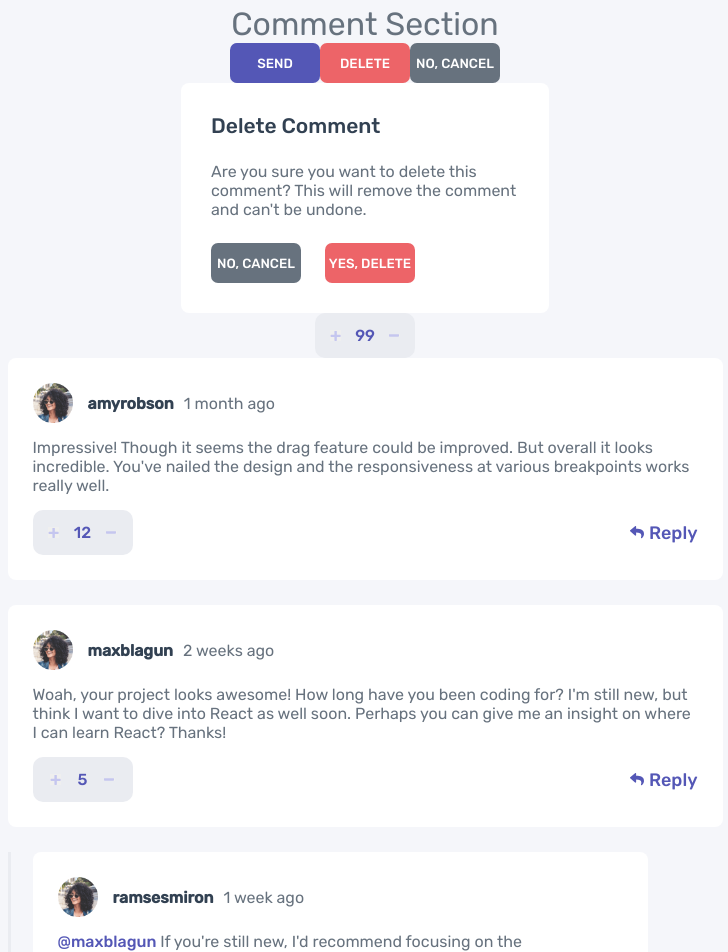
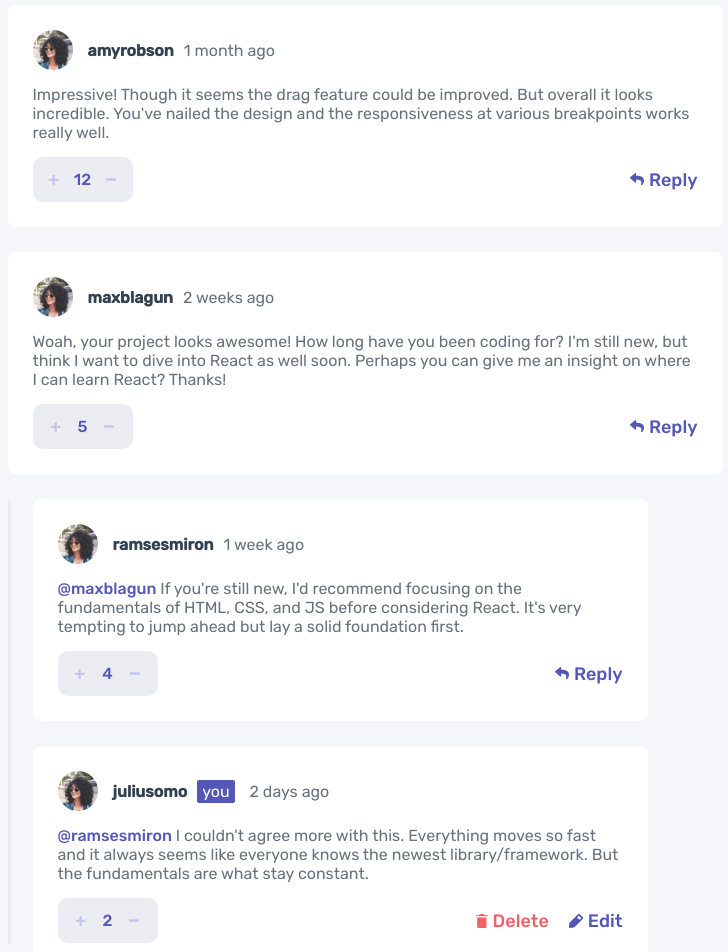
Before and after one commit to yan-batista/interactive-comment-section, a React (Vite) app: page / in a window 1280 px wide. Shown: the top 952 px of the page, without its empty margins (275-1003 px from the left). Built offline with nearby package versions, Linux system fonts and the light colour scheme.

Commit message:
modal state

```diff
--- a/src/App.tsx
+++ b/src/App.tsx
@@ -1,16 +1,16 @@
 import "./styles/GlobalStyle.scss";
 
 import Layout from "./components/Layout";
-import Button from "./components/Button";
+/* import Button from "./components/Button";
 import Modal from "./components/Modal";
 import Score from "./components/Score";
-/* import Comment from "./components/Comment"; */
+import Comment from "./components/Comment"; */
 import CommentList from "./components/Comment/CommentList";
 
 function App() {
   return (
     <Layout>
-      <h1>Comment Section</h1>
+      {/* <h1>Comment Section</h1>
       <div className="buttons">
         <Button text="send" type="primary" />
         <Button text="delete" type="warning" />
@@ -19,8 +19,8 @@ function App() {
       <Modal title="Delete Comment">
         <p>Are you sure you want to delete this comment? This will remove the comment and can't be undone.</p>
       </Modal>
+      <Score score={99} /> */}
 
-      <Score score={99} />
       <CommentList />
     </Layout>
   );
--- a/src/components/Button/index.tsx
+++ b/src/components/Button/index.tsx
@@ -3,10 +3,15 @@ import "./styles.scss";
 interface Props {
   text: string;
   type: string;
+  handleClick?: () => void;
 }
 
-const Button: React.FC<Props> = ({ text, type }: Props) => {
-  return <button className={`button ${type}`}> {text.toUpperCase()} </button>;
+const Button: React.FC<Props> = ({ text, type, handleClick }: Props) => {
+  return (
+    <button className={`button ${type}`} onClick={handleClick}>
+      {text.toUpperCase()}
+    </button>
+  );
 };
 
 export default Button;
--- a/src/components/Comment/CommentList/index.tsx
+++ b/src/components/Comment/CommentList/index.tsx
@@ -1,21 +1,34 @@
+import { useState } from "react";
+
 import data from "../../../data.json";
 import NewComment from "../NewComment";
 import Comment from "../index";
+import Modal from "../../Modal";
+
 import "./styles.scss";
 
 const CommentList = () => {
+  const [show, setShow] = useState(false);
+
+  const hideModal = () => {
+    setShow(false);
+  };
+
+  const showModal = () => {
+    setShow(true);
+  };
+
   const renderComments = data.comments.map((comment) => {
-    const currentUser = data.currentUser.username === comment.user.username;
-
     return (
       <div className="comment-subcomment-container" key={`${comment.user.username}${comment.id}`}>
         <Comment
           type="comment"
-          currentUserComment={currentUser}
+          currentUserComment={data.currentUser.username === comment.user.username}
           username={comment.user.username}
           date={comment.createdAt}
           score={comment.score}
           key={comment.id}
+          showModal={showModal}
         >
           {comment.content}
         </Comment>
@@ -28,11 +41,12 @@ const CommentList = () => {
               return (
                 <Comment
                   type="subcomment"
-                  currentUserComment={currentUser}
+                  currentUserComment={data.currentUser.username === reply.user.username}
                   username={reply.user.username}
                   date={reply.createdAt}
                   score={reply.score}
                   key={reply.id}
+                  showModal={showModal}
                 >
                   <span className="replyTo">@{reply.replyingTo} </span>
                   {reply.content}
@@ -49,6 +63,9 @@ const CommentList = () => {
     <div className="comment-list-container">
       {renderComments}
       <NewComment />
+      <Modal title="Delete Comment" showModal={show} hideModal={hideModal}>
+        Are you sure you want to delete this comment? This will remove the comment and can't be undone.
+      </Modal>
     </div>
   );
 };
--- a/src/components/Comment/CommentList/styles.scss
+++ b/src/components/Comment/CommentList/styles.scss
@@ -1,4 +1,8 @@
 @use "../../../styles/variables";
+
+.comment-list-container {
+  height: fit-content;
+}
 
 .comment,
 .subcomment {
--- a/src/components/Comment/index.tsx
+++ b/src/components/Comment/index.tsx
@@ -11,9 +11,10 @@ interface Props {
   date: string;
   score: number;
   children: React.ReactNode;
+  showModal: () => void;
 }
 
-const Comment: React.FC<Props> = ({ type, currentUserComment = false, username, date, children, score }) => {
+const Comment: React.FC<Props> = ({ type, currentUserComment = false, username, date, children, score, showModal }) => {
   return (
     <div className={`comment-container ${type}`}>
       <div className="main-content">
@@ -41,7 +42,7 @@ const Comment: React.FC<Props> = ({ type, currentUserComment = false, username,
 
           {currentUserComment && (
             <>
-              <div className="delete-action">
+              <div className="delete-action" onClick={showModal}>
                 <svg width="12" height="14" xmlns="http://www.w3.org/2000/svg">
                   <path d="M1.167 12.448c0 .854.7 1.552 1.555 1.552h6.222c.856 0 1.556-.698 1.556-1.552V3.5H1.167v8.948Zm10.5-11.281H8.75L7.773 0h-3.88l-.976 1.167H0v1.166h11.667V1.167Z" />
                 </svg>
--- a/src/components/Modal/index.tsx
+++ b/src/components/Modal/index.tsx
@@ -1,25 +1,32 @@
 import React from "react";
+
 import Button from "../Button";
 import "./styles.scss";
 
 interface Props {
   title: string;
   children: React.ReactNode;
+  showModal: boolean; // modal state
+  hideModal: () => void; // change modal state to false
 }
 
-const Modal: React.FC<Props> = ({ title, children }: Props) => {
+const Modal: React.FC<Props> = ({ title, children, showModal, hideModal }: Props) => {
   return (
+    <div className={`modal-overlay-container`}>
+      {showModal && (
         <>
-      {/* <div className="overlay"></div> */}
+          <div className="overlay"></div>
           <div className="modal-container">
             <h1>{title}</h1>
-        {children}
+            <p>{children}</p>
             <div className="buttons">
-          <Button text="no, cancel" type="secondary" />
+              <Button text="no, cancel" type="secondary" handleClick={hideModal} />
               <Button text="yes, delete" type="warning" />
             </div>
           </div>
         </>
+      )}
+    </div>
   );
 };
 
--- a/src/components/Modal/styles.scss
+++ b/src/components/Modal/styles.scss
@@ -1,4 +1,8 @@
 @use "../../styles/variables";
+
+.hidden {
+  display: none;
+}
 
 .modal-container {
   background-color: variables.$neutral_white;
@@ -6,6 +10,14 @@
   padding: 30px;
 
   z-index: 1;
+
+  position: absolute;
+  top: 50%;
+  left: 50%;
+
+  transform: translate(-50%, -50%);
+
+  width: 90%;
 
   & h1 {
     font-size: 21px;
@@ -16,21 +28,38 @@
   & p {
     max-width: 308px;
     font-size: 16px;
-    margin: 24px 0;
+    margin: 15px 0;
+    line-height: 20px;
+  }
+
+  & .buttons {
+    display: flex;
+    flex-direction: row;
+    justify-content: space-evenly;
+  }
+
+  & .buttons > * {
+    width: 100%;
+    height: 50px;
+    font-size: 16px;
   }
 
   & .buttons > :first-child {
-    margin-right: 24px;
+    margin-right: 10px;
+  }
+
+  @media (min-width: variables.$desktop) {
+    width: 20%;
   }
 }
 
 .overlay {
   background-color: variables.$neutral_darkBlue;
 
-  width: 100vw;
-  height: 100vh;
+  width: 100%;
+  height: 100%;
 
-  position: absolute;
+  position: fixed;
   top: 0;
   left: 0;
 
```
Lines whose indentation alone changed are shown as unchanged.
